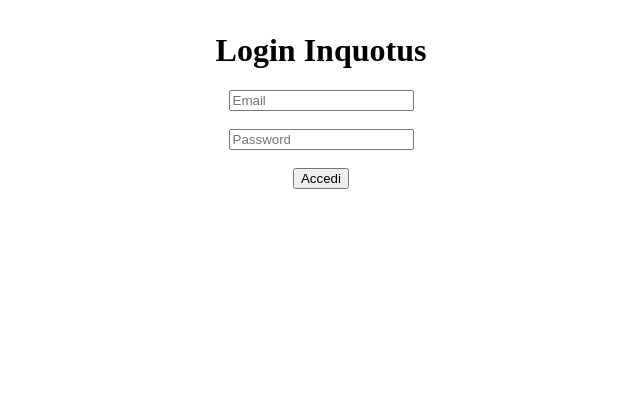
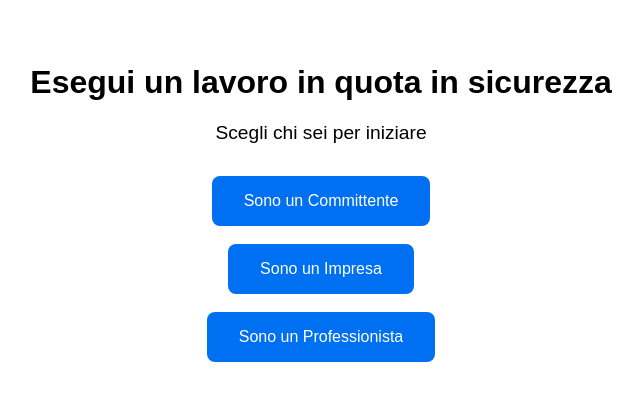
Before and after one commit to Mujyarugamba/inquotus-frontend, a React (Create React App) app: page / in a window 1280 px wide. Shown: the top 400 px of the page, without its empty margins (319-962 px from the left). Built offline with nearby package versions, Linux system fonts and the light colour scheme.

Commit message:
Update App.js

```diff
--- a/src/App.js
+++ b/src/App.js
@@ -1,62 +1,49 @@
-import React, { useState } from 'react';
+import React from 'react';
 
 function App() {
-  const [formData, setFormData] = useState({
-    email: '',
-    password: ''
-  });
-  const [message, setMessage] = useState('');
-  const [userInfo, setUserInfo] = useState(null);
-
-  const handleChange = e => {
-    setFormData({ ...formData, [e.target.name]: e.target.value });
-  };
-
-  const handleSubmit = async e => {
-    e.preventDefault();
-    try {
-      const res = await fetch('https://inquotus-backend-auth.onrender.com/api/login', {
-        method: 'POST',
-        headers: { 'Content-Type': 'application/json' },
-        body: JSON.stringify(formData)
-      });
-      const data = await res.json();
-      if (res.ok) {
-        setMessage('Login riuscito!');
-        localStorage.setItem('token', data.token);
-
-        // ➕ Decodifica il token per recuperare i dati utente (ruolo, ecc.)
-        const payload = JSON.parse(atob(data.token.split('.')[1]));
-        setUserInfo(payload);
-      } else {
-        setMessage(data.error || 'Errore durante il login');
-      }
-    } catch (error) {
-      setMessage('Errore nel collegamento al backend');
-    }
+  const handleClick = (ruolo) => {
+    alert(`Hai selezionato: ${ruolo}`);
+    // Qui puoi gestire la navigazione o il salvataggio dello stato utente
   };
 
   return (
-    <div style={{ textAlign: 'center', marginTop: '2rem' }}>
-      {!userInfo ? (
-        <>
-          <h1>Login Inquotus</h1>
-          <form onSubmit={handleSubmit}>
-            <input name="email" placeholder="Email" type="email" onChange={handleChange} required /><br /><br />
-            <input name="password" placeholder="Password" type="password" onChange={handleChange} required /><br /><br />
-            <button type="submit">Accedi</button>
-          </form>
-          <p>{message}</p>
-        </>
-      ) : (
-        <>
-          <h1>Benvenuto, {userInfo.id}</h1>
-          <p>Email: {formData.email}</p>
-          <p>Ruolo: {userInfo.ruolo}</p>
-        </>
-      )}
+    <div style={{ textAlign: 'center', marginTop: '4rem', fontFamily: 'Arial' }}>
+      <h1 style={{ fontSize: '2rem' }}>Esegui un lavoro in quota in sicurezza</h1>
+      <p style={{ fontSize: '1.2rem' }}>Scegli chi sei per iniziare</p>
+      <div style={{ marginTop: '2rem' }}>
+        <button
+          onClick={() => handleClick('committente')}
+          style={buttonStyle}
+        >
+          Sono un Committente
+        </button>
+        <br /><br />
+        <button
+          onClick={() => handleClick('impresa')}
+          style={buttonStyle}
+        >
+          Sono un Impresa
+        </button>
+        <br /><br />
+        <button
+          onClick={() => handleClick('professionista')}
+          style={buttonStyle}
+        >
+          Sono un Professionista
+        </button>
+      </div>
     </div>
   );
 }
 
+const buttonStyle = {
+  padding: '1rem 2rem',
+  fontSize: '1rem',
+  borderRadius: '8px',
+  border: 'none',
+  backgroundColor: '#0070f3',
+  color: '#fff',
+  cursor: 'pointer'
+};
+
 export default App;
```
